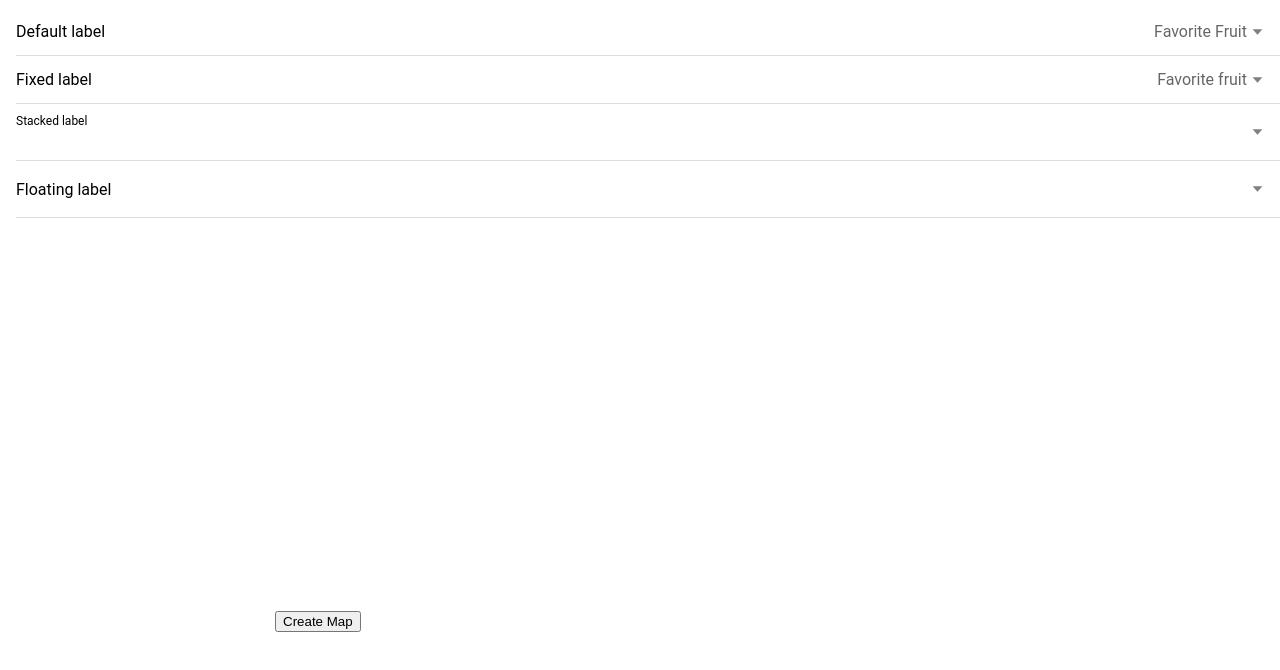
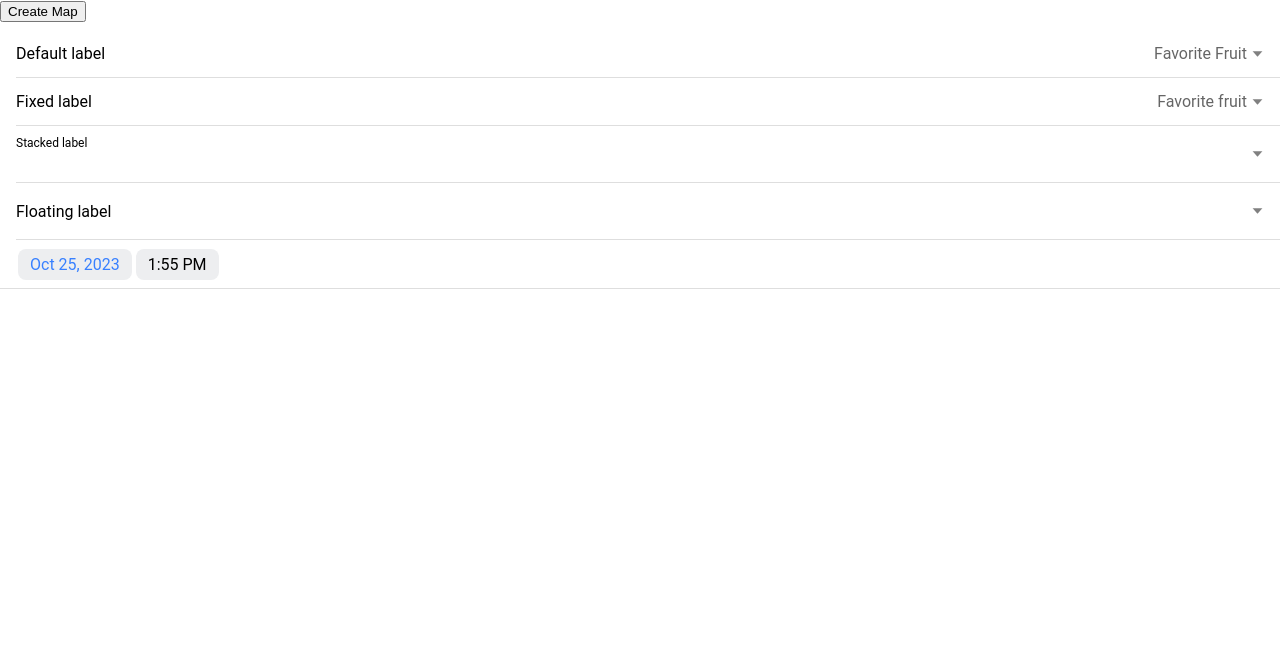
Before and after one commit to johncheong1234/beco, a React (Create React App) app: page / in a window 1280 px wide. Shown: the top 670 px of the page. Built offline with nearby package versions, Linux system fonts and the light colour scheme.

Commit message:
ui reordering to enable scrolling

```diff
--- a/src/App.tsx
+++ b/src/App.tsx
@@ -22,7 +22,7 @@ const markerIds = [
   }
 ]
 
-const MyMap: React.FC = () => {
+const App: React.FC = () => {
   const mapRef = useRef<HTMLElement>();
   let newMap: GoogleMap;
 
@@ -63,17 +63,20 @@ const MyMap: React.FC = () => {
   }
 
   return (
-    <div className="component-wrapper">
+    <div className="component-wrapper"
+    >
+    <button onClick={createMap}>Create Map</button>
       <Example />
       <capacitor-google-map ref={mapRef} style={{
         display: 'inline-block',
-        width: 275,
-        height: 400
-      }}></capacitor-google-map>
+        width: 1000,
+        height: 1000
+      }}>
 
-      <button onClick={createMap}>Create Map</button>
+      </capacitor-google-map>
+
     </div>
   )
 }
 
-export default MyMap;
+export default App;
--- a/src/Example.tsx
+++ b/src/Example.tsx
@@ -1,4 +1,9 @@
-import { IonItem, IonList, IonSelect, IonSelectOption } from '@ionic/react';
+import { IonItem,
+    IonList, IonSelect, IonSelectOption,
+    IonDatetime,
+    IonDatetimeButton,
+    IonModal
+} from '@ionic/react';
 
 function Example() {
   return (
@@ -34,6 +39,14 @@ function Example() {
           <IonSelectOption value="orange">Orange</IonSelectOption>
         </IonSelect>
       </IonItem>
+
+      <IonItem>
+        <IonDatetimeButton datetime="datetime"></IonDatetimeButton>
+
+        <IonModal keepContentsMounted={true}>
+            <IonDatetime id="datetime"></IonDatetime>
+        </IonModal>
+      </IonItem>
     </IonList>
   );
 }
--- a/src/index.css
+++ b/src/index.css
@@ -5,6 +5,7 @@ body {
     sans-serif;
   -webkit-font-smoothing: antialiased;
   -moz-osx-font-smoothing: grayscale;
+  overflow: scroll !important;
 }
 
 code {
--- a/src/index.tsx
+++ b/src/index.tsx
@@ -9,7 +9,11 @@ const root = ReactDOM.createRoot(
 );
 root.render(
   <React.StrictMode>
+    <div style={{
+      overflow: 'scroll'
+    }}>
     <App />
+    </div>
   </React.StrictMode>
 );
 
```
